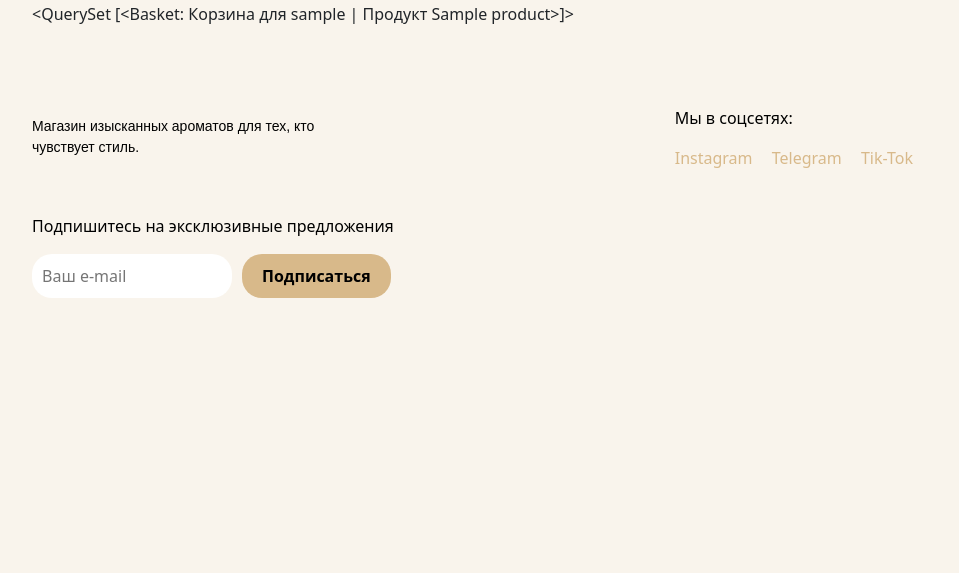
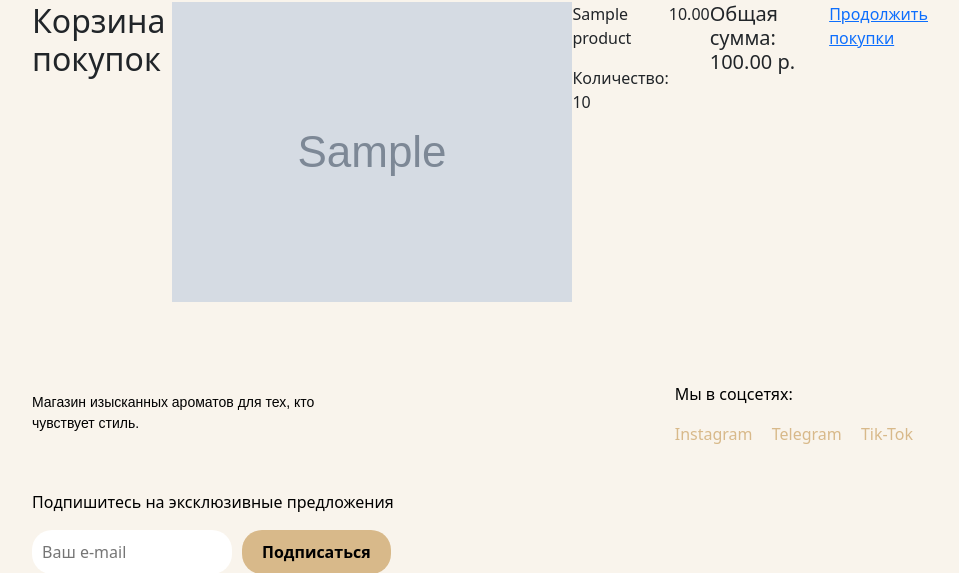
Before and after one commit to Randysman/Perfume-store, a Django app: template basket/templates/basket/basket.html in a window 1280 px wide; the page is wider, and only the part inside the window is pictured. Shown: the part 94-667 px from the top of that part, without its empty margins (160-1119 px from the left). Run offline with Django 5.2, Linux system fonts and the light colour scheme; the template is opened without the code that fills it: values that come from a table or form of the project are taken from there, others are empty; tables that the repository leaves empty hold one stand-in row (values such as "Sample post"); grey boxes marked "Sample" are stand-in pictures; some libraries are stand-ins or nearby versions.

Commit message:
create template for basket

```diff
--- a/basket/templates/basket/basket.html
+++ b/basket/templates/basket/basket.html
@@ -3,5 +3,42 @@
 {% block title %}Корзина {{ user.username.title }}{% endblock title %}
 
 {% block content %}
-    {{ baskets }}
+    <section class="basket d-flex">
+        <div class="basket-title">
+            <h2>Корзина покупок</h2>
+        </div>
+        <div class="basket-cards">
+            {% for item in baskets %}
+                {% with product=item.product %}
+                    <div class="basket-card d-flex">
+                        <div class="basket-card-img">
+                            <img src="{% if product.image %}{{ product.image.url }}{% endif %}">
+                        </div>
+                        <div class="basket-card-info">
+                            <div class="basket-card-name">
+                                <p>{{ product.name }}</p>
+                            </div>
+                            <div class="basket-card-q">
+                                <p>Количество: {{ item.quantity }}</p>
+                            </div>
+                        </div>
+                        <div class="basket-card-price">
+                                <p class="price">{{ product.price }}</p>
+                        </div>
+                    </div>
+                {% endwith %}
+            {% endfor %}
+        </div>
+        <div class="total">
+            <h5>Общая сумма: {{ basket.sum }} р.</h5>
+        </div>
+        <div class="basket-buttons d-flex gap-3">
+            <a href="/shop" class="basket-btn">Продолжить покупки</a>
+                {% with basket_quantity=basket|length %}
+                    {% if basket_quantity > 0 %}
+                        <a href="#" class="basket-btn">Оформить заказ</a>
+                    {% endif %}
+                {% endwith %}
+        </div>
+    </section>
 {% endblock content %}
```
